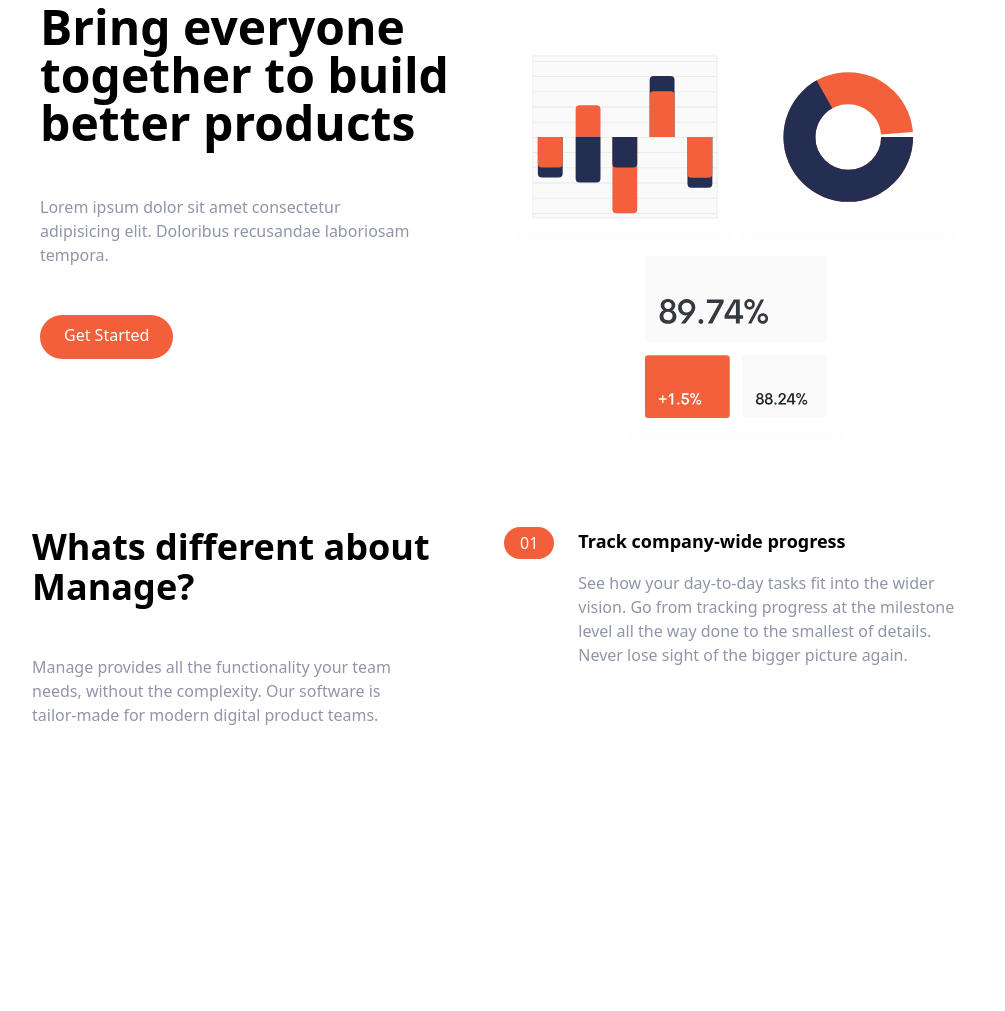
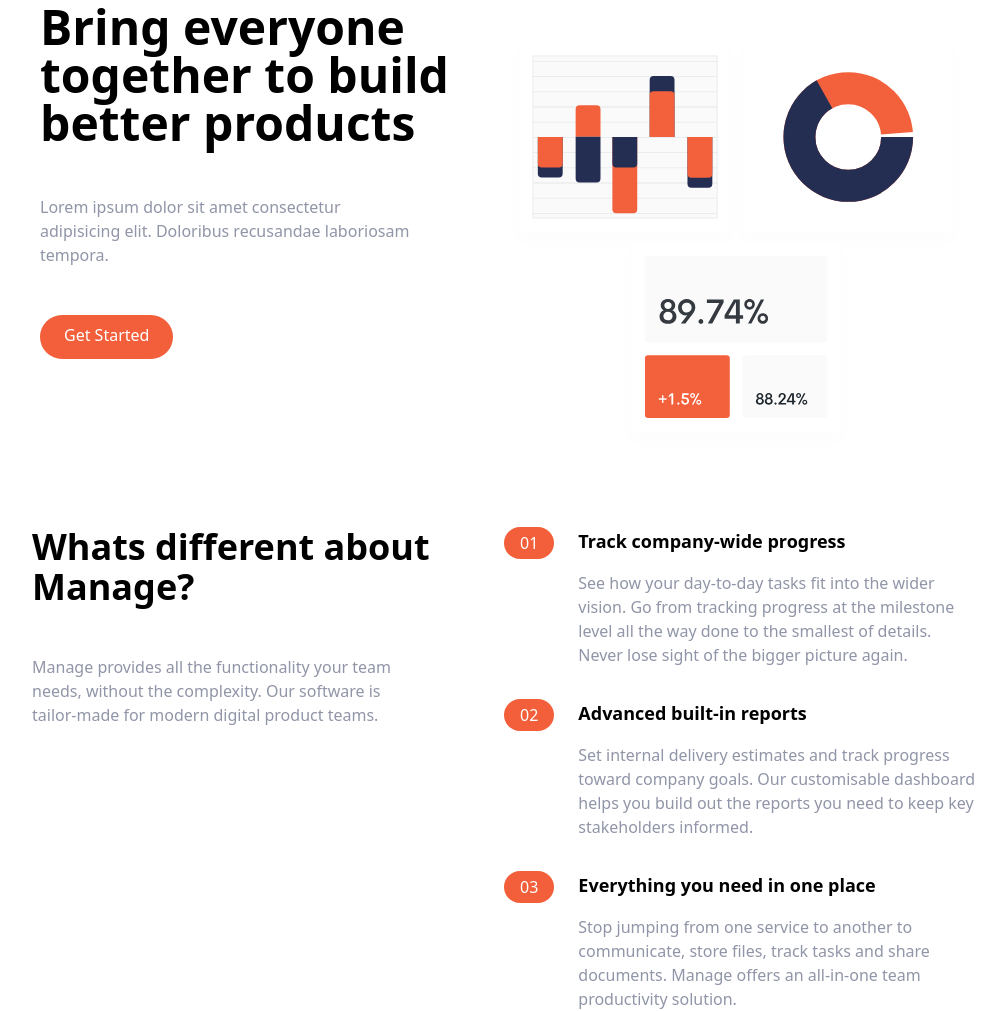
Before and after one commit to rajesh-mondal/manage-landing-tailwind, a website: page index.html in a window 1280 px wide. Shown: the part 129-1140 px from the top of the page, without its empty margins (136-1141 px from the left). Before the commit the page ends 856 px from the top, so only its background shows below. Drawn offline with Linux system fonts and the light colour scheme.

Commit message:
more list item added on feature section

```diff
--- a/index.html
+++ b/index.html
@@ -90,6 +90,54 @@
                         </p>
                     </div>
                 </div>
+                <!-- Single List Item -->
+                <div class="flex flex-col space-y-3 md:space-y-0 md:space-x-6 md:flex-row">
+                    <!-- Heading -->
+                    <div class="rounded-l-full bg-brightRedSupLight md:bg-transparent">
+                        <div class="flex items-center space-x-2">
+                            <div class="px-4 py-2 text-white rounded-full md:py-1 bg-brightRed">
+                                02
+                            </div>
+                            <h3 class="text-base font-bold md:mb-4 md:hidden">
+                                Advanced built-in reports
+                            </h3>
+                        </div>
+                    </div>
+                    <div>
+                        <h3 class="hidden mb-4 text-lg font-bold md:block">
+                            Advanced built-in reports
+                        </h3>
+                        <p class="text-darkGrayishBlue">
+                            Set internal delivery estimates and track progress toward
+                            company goals. Our customisable dashboard helps you build out
+                            the reports you need to keep key stakeholders informed.
+                        </p>
+                    </div>
+                </div>
+                <!-- Single List Item -->
+                <div class="flex flex-col space-y-3 md:space-y-0 md:space-x-6 md:flex-row">
+                    <!-- Heading -->
+                    <div class="rounded-l-full bg-brightRedSupLight md:bg-transparent">
+                        <div class="flex items-center space-x-2">
+                            <div class="px-4 py-2 text-white rounded-full md:py-1 bg-brightRed">
+                                03
+                            </div>
+                            <h3 class="text-base font-bold md:mb-4 md:hidden">
+                                Everything you need in one place
+                            </h3>
+                        </div>
+                    </div>
+                    <div>
+                        <h3 class="hidden mb-4 text-lg font-bold md:block">
+                            Everything you need in one place
+                        </h3>
+                        <p class="text-darkGrayishBlue">
+                            Stop jumping from one service to another to communicate, store
+                            files, track tasks and share documents. Manage offers an
+                            all-in-one team productivity solution.
+                        </p>
+                    </div>
+                </div>
             </div>
         </div>
     </section>
```
